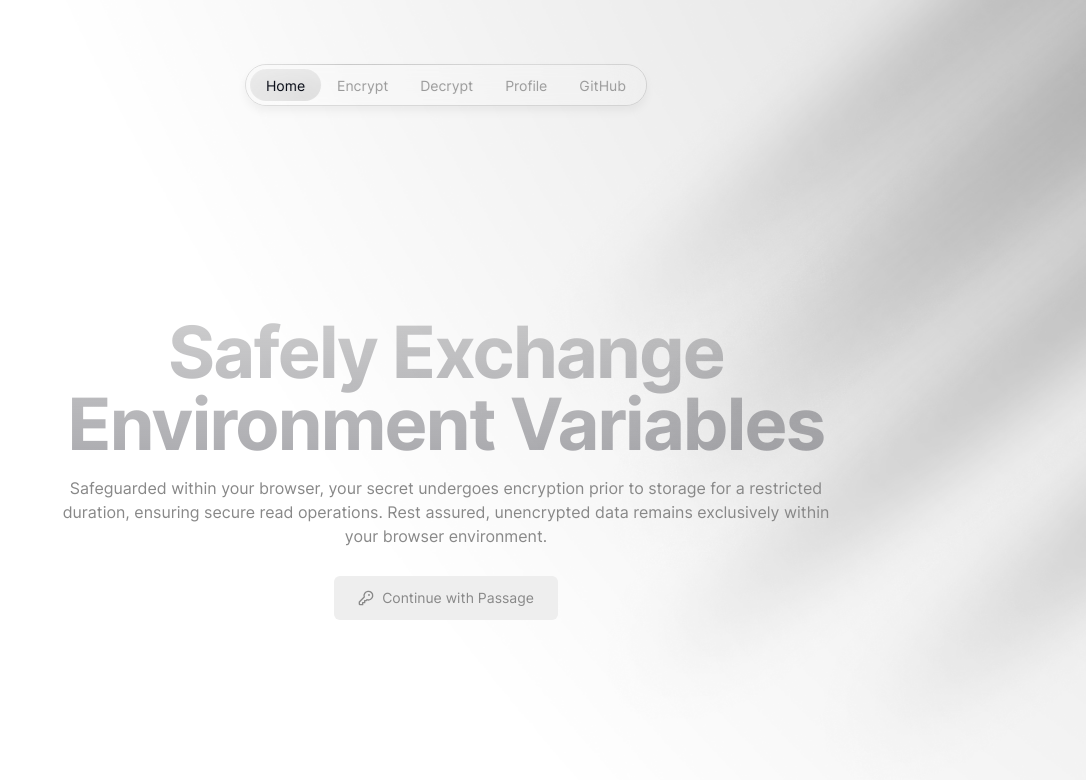
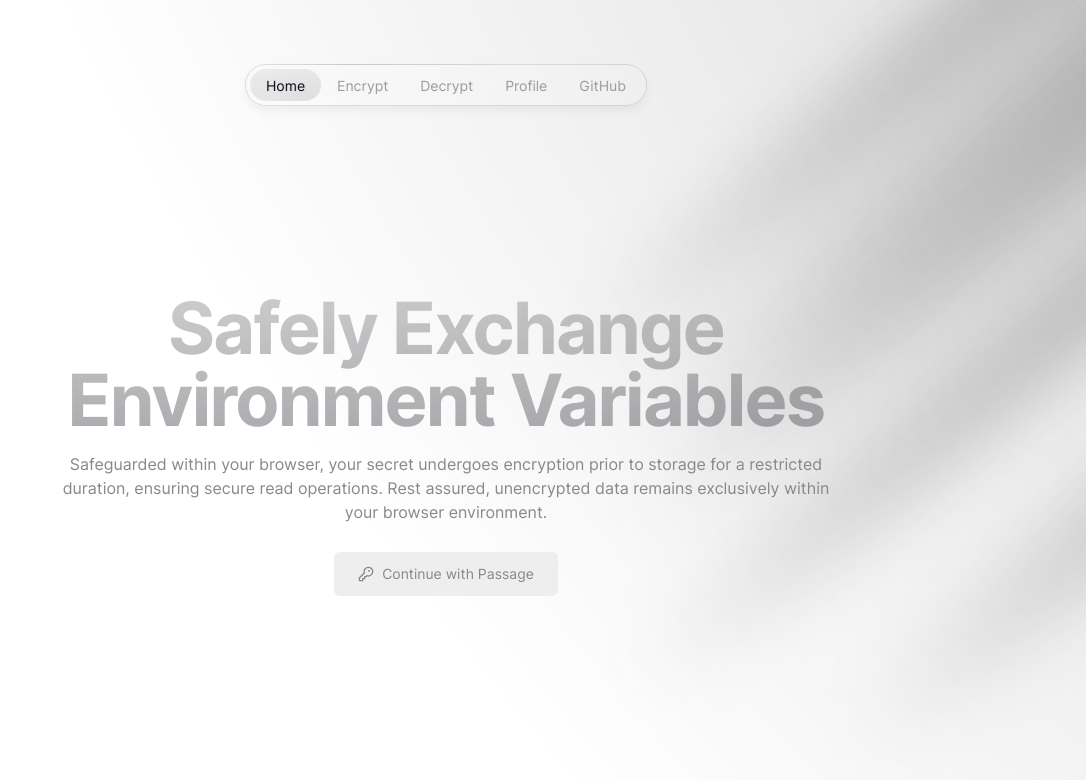
Before and after one commit to elousia/1hash, a Next.js app: page / in a window 1280 px wide. Shown: the top 780 px of the page, without its empty margins (194-1280 px from the left). Built offline with nearby package versions, Linux system fonts and the light colour scheme; no server answers.

Commit message:
fix: update overscroll error

```diff
--- a/app/encrypt/page.tsx
+++ b/app/encrypt/page.tsx
@@ -118,7 +118,7 @@ export default function Encrypt() {
     <>
       {error ? errorToast(error) : null}
 
-      <section className="flex flex-col items-center max-w-4xl justify-start mx-auto w-full sm:min-h-screen sm:px-0">
+      <section className="flex flex-col items-center max-w-4xl justify-start mx-auto w-full sm:min-h-screen sm:px-0 overflow-scroll">
         {link ? (
           <div className="flex flex-col mx-auto max-w-3xl items-center justify-center w-full h-full mt-8 md:mt-16 xl:mt-32">
             <h2 className="py-4 text-5xl w-full font-bold tracking-tight capitalize text-center text-transparent bg-gradient-to-b bg-clip-text from-zinc-900/20 to-zinc-600/50 sm:text-5xl">
@@ -315,7 +315,7 @@ export default function Encrypt() {
                 </Button>
               </div>
 
-              <div className="mt-16 text-left">
+              <div className="my-16 text-left">
                 <ul className="space-y-2 text-xs text-zinc-500">
                   <li>
                     <p>
--- a/app/page.tsx
+++ b/app/page.tsx
@@ -58,7 +58,7 @@ export default function Home() {
 
   return (
     <section className="flex flex-col items-center justify-center max-w-3xl px- mx-auto sm:min-h-screen sm:px-0">
-      <div className="text-center mt-24 sm:mt-0 lg:-mt-16">
+      <div className="text-center mt-24 sm:mt-0 lg:-mt-28">
         <h2 className="py-4 text-5xl font-bold tracking-tight capitalize text-center text-transparent bg-gradient-to-b bg-clip-text from-zinc-900/20 to-zinc-600/50 sm:text-7xl">
           Safely exchange environment variables
         </h2>
```
